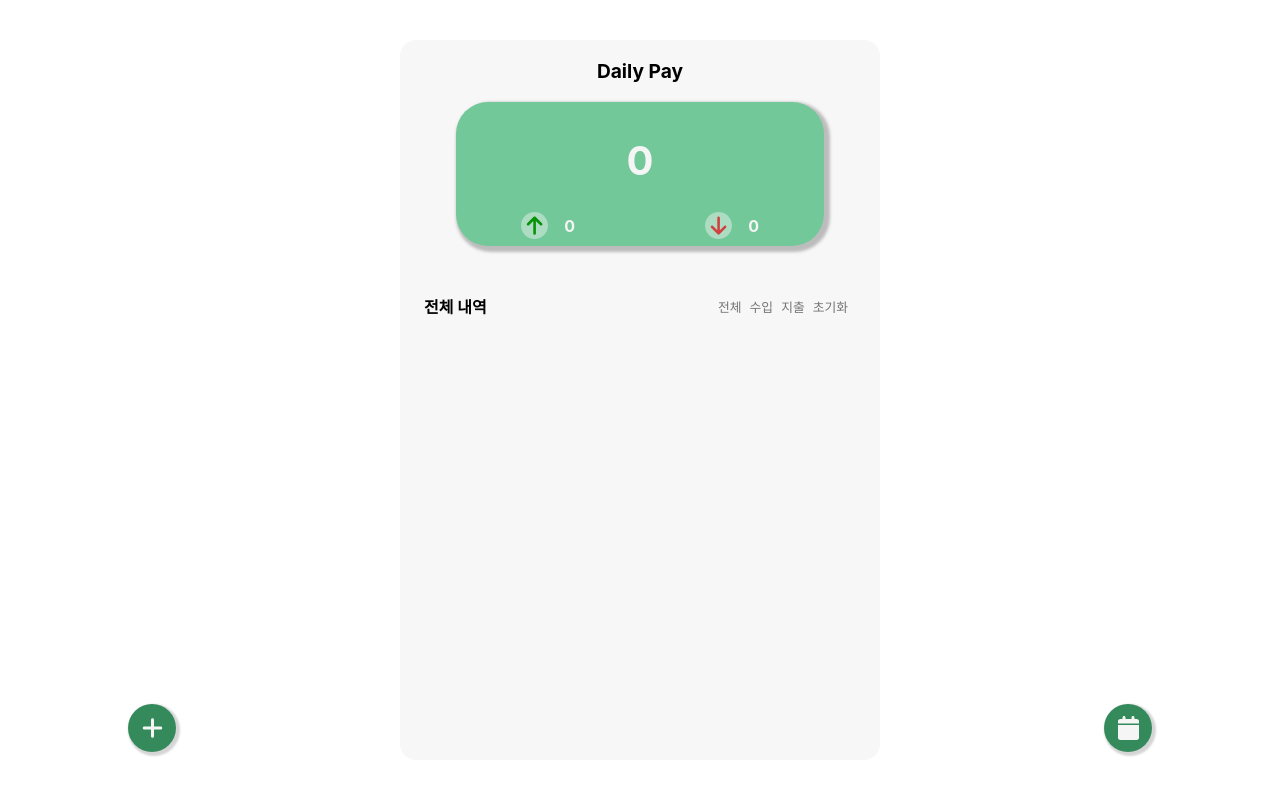
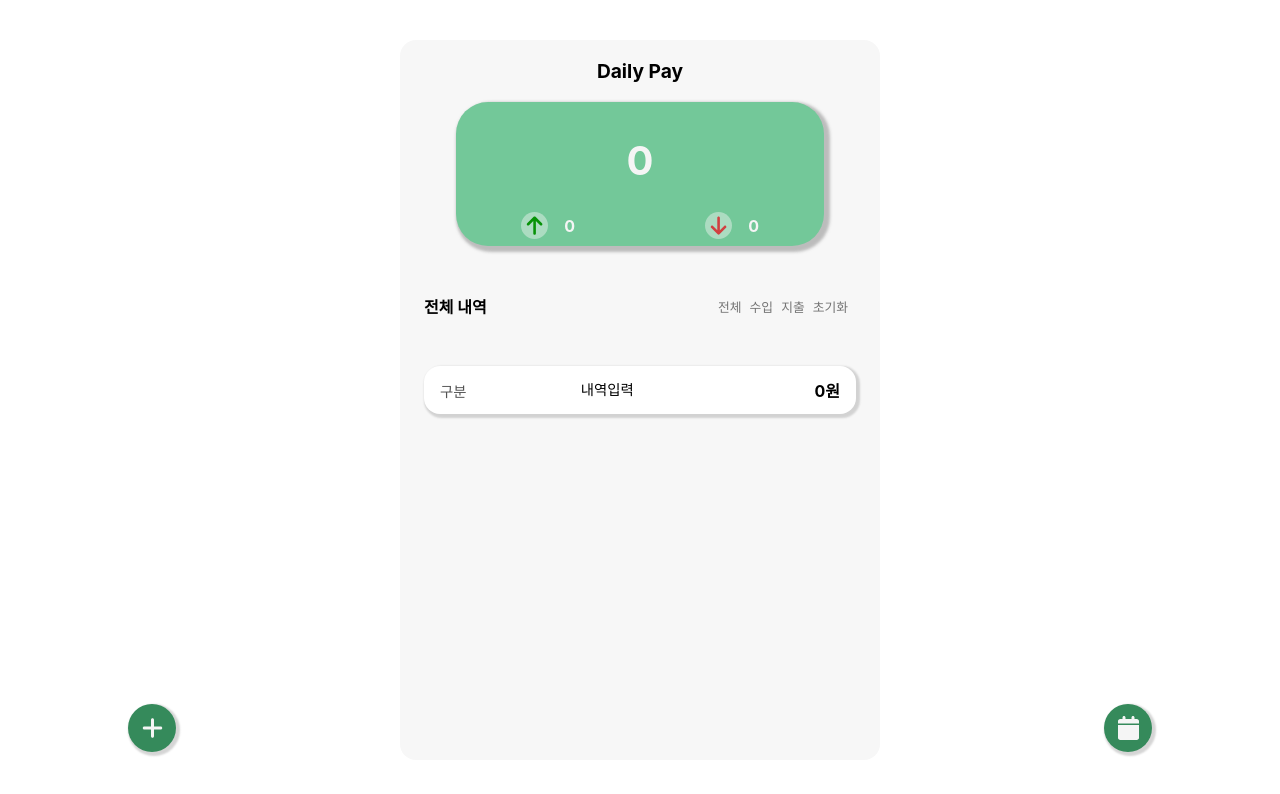
Before and after one commit to jiyeonyun/cashmanager, a React (Create React App) app: page / in a window 1280 px wide. Shown: the top 794 px of the page. Built offline with nearby package versions, Linux system fonts and the light colour scheme.

Commit message:
state add

```diff
--- a/src/app.jsx
+++ b/src/app.jsx
@@ -1,4 +1,4 @@
-import { useState } from 'react';
+import { useEffect, useState } from 'react';
 import { connect } from 'react-redux';
 import styles from './app.module.css';
 import Calender from './components/calender/calender';
@@ -8,11 +8,12 @@ import List from './components/list/list';
 import Popup from './components/popup/popup';
 import Total from './components/total/total';
 function App(props) {
+
   return (
     <div className={styles.wrap}>
       <div className={styles.innerWrap}>
         <Header/>
-        <Total/>
+        <Total />
         <List/>
         <div className={styles.footer}>
         <Footer/>
@@ -32,7 +33,8 @@ function App(props) {
 function stateProps(state){
   return{
     popup : state.popup,
-    calendar :state.calendar
+    calendar :state.calendar,
+    add: state.add
   }
 }
 
--- a/src/index.js
+++ b/src/index.js
@@ -7,7 +7,7 @@ import {Provider} from 'react-redux';
 import {combineReducers, createStore} from 'redux';
 let popupState = false;
 let calendarState = false;
-let addState = [];
+let addState = [{plusMinus:'',type:'구분',cost:'0',content:'내역입력'}];
 
 function popup(state = popupState, action ){
   if(action.type === 'toggle'){
@@ -17,7 +17,6 @@ function popup(state = popupState, action ){
     return state
   }
 }
-
 function calendar(state = calendarState, action ){
   if(action.type === 'toggleCalendar'){
     return !state;
@@ -30,14 +29,12 @@ function add(state = addState ,action){
   if(action.type === 'add'){
     let copy = [...state];
     copy.push(action.payload);
-    console.log(copy);
     return copy;
   }
   else{
     return state
   }
 }
-
 let store = createStore(combineReducers({popup,calendar,add}));
 
 ReactDOM.render(
```
